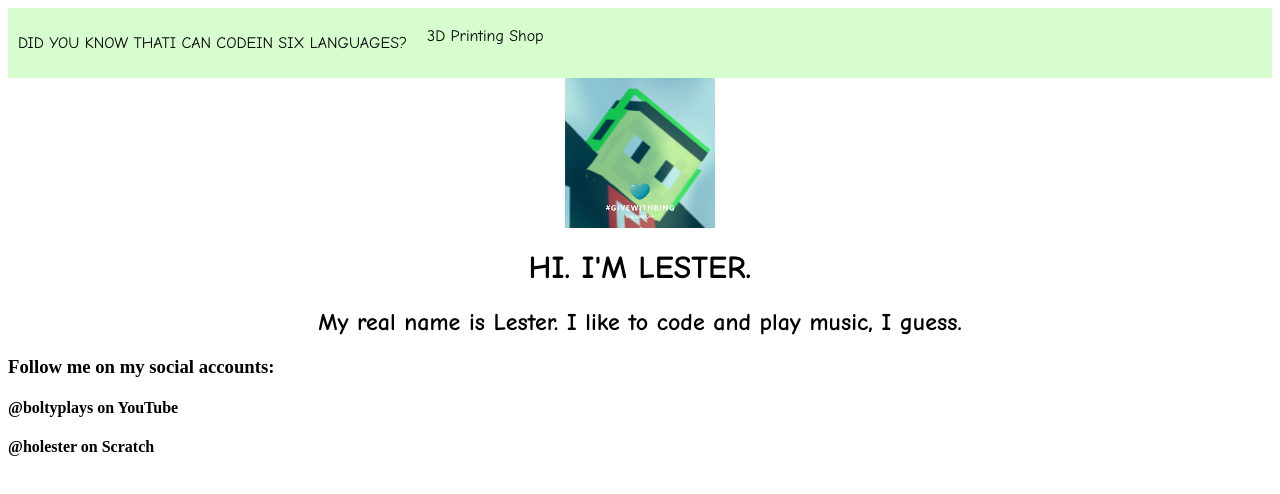
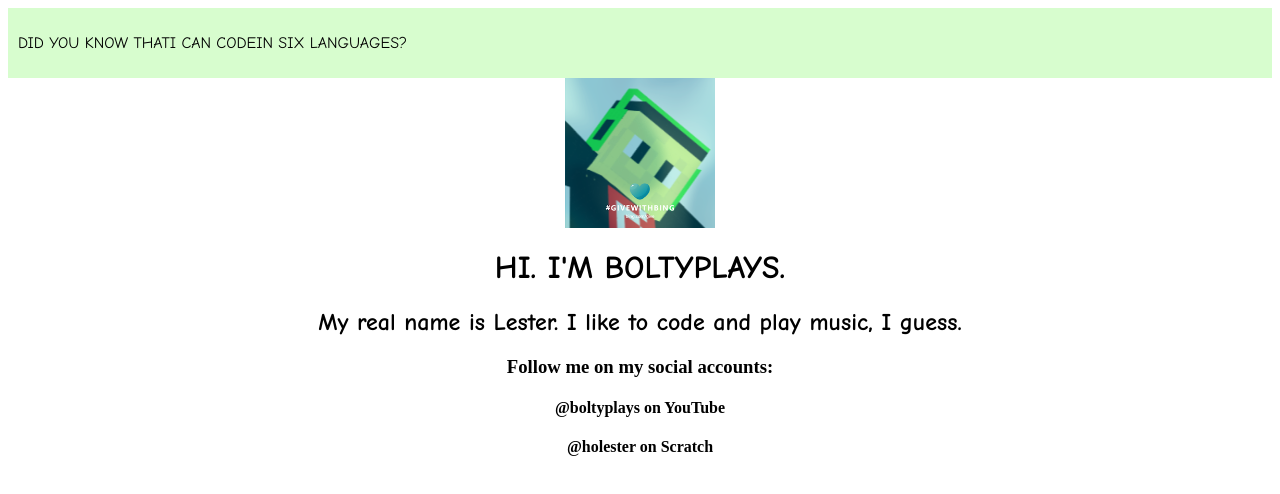
Before and after one commit to BoltyPlays/BoltyPlays, a plain HTML site: page index.html in a window 1280 px wide. Drawn offline with nearby package versions, Linux system fonts and the light colour scheme.

Commit message:
Update index.html

```diff
--- a/index.html
+++ b/index.html
@@ -2,7 +2,7 @@
 <html>
 
 <head>
-  <title>HI. I'M LESTER.</title>
+  <title>HI. I'M BOLTYPLAYS</title>
   <link rel="stylesheet" href="style.css">
   <link href='https://unpkg.com/aos@2.3.1/dist/aos.css' rel='stylesheet'>
 </head>
@@ -21,10 +21,10 @@
   <div data-aos="fade-up"></div>
   <div data-aos="fade-up"></div>
     <ul data-aos="fade-up">
-    <li><p>DID YOU KNOW THAT</p></li>
-    <li><p>I CAN CODE</p></li>
-    <li><p>IN SIX LANGUAGES?</p></li>
-    <li><a href="https://3D-Printing-Shop.lesterho2.repl.co">3D Printing Shop</a></li>
+    <li><p>DID YOU KNOW THAT </p></li>
+    <li><p>I CAN CODE </p></li>
+    <li><p>IN SIX LANGUAGES? </p></li>
+
   </ul>
 
   <style>
@@ -38,12 +38,12 @@
        <img src="itsme.png" height="150px" width="150px" data-aos='fade-up'>
   </div>
   <header>
-    <h1 data-aos="fade-up">HI. I'M LESTER.</h1>
+    <h1 data-aos="fade-up" style="text-align: center;">HI. I'M BOLTYPLAYS.</h1>
   </header>
-  <h2 data-aos='fade-up'>My real name is Lester. I like to code and play music, I guess.</h2>
-  <h3 data-aos='fade-up'>Follow me on my social accounts:</h3>
-  <h4 data-aos='fade-up'>@boltyplays on YouTube</h4>
-  <h4 data-aos='fade-up'>@holester on Scratch</h4>
+  <h2 data-aos='fade-up' style="text-align: center;">My real name is Lester. I like to code and play music, I guess.</h2>
+  <h3 data-aos='fade-up' style="text-align: center;">Follow me on my social accounts:</h3>
+  <h4 data-aos='fade-up' style="text-align: center;">@boltyplays on YouTube</h4>
+  <h4 data-aos='fade-up' style="text-align: center;">@holester on Scratch</h4>
   <div class="image">
   </div>
 </body>
```
